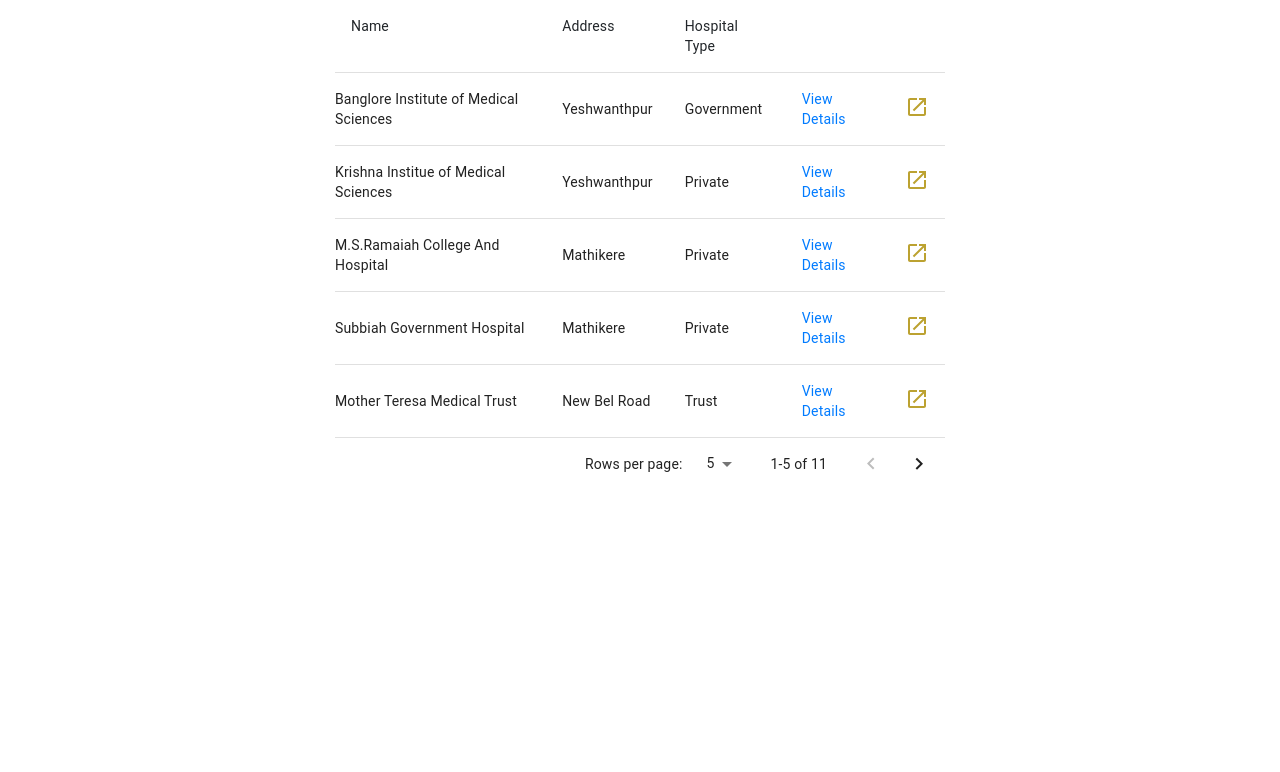
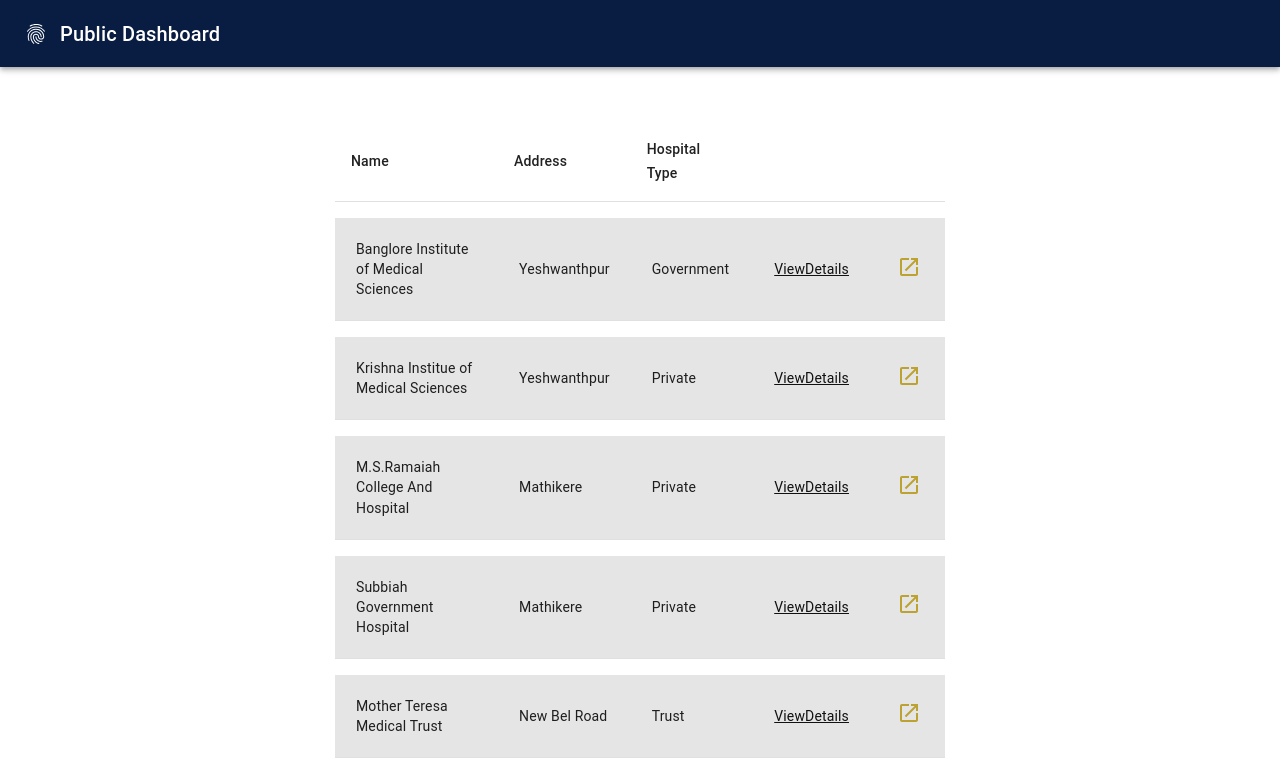
Before and after one commit to Suvarna1796/HospitalDetailsApp, a React (Create React App) app: page /publicDashboard2 in a window 1280 px wide. Shown: the top 772 px of the page. Built offline with nearby package versions, Linux system fonts and the light colour scheme.

Commit message:
css changes for table and pagination

```diff
--- a/src/App.css
+++ b/src/App.css
@@ -1,27 +1,39 @@
-/*
-.App-header {
-  background-color: #282c34;
-  min-height: 100vh;
-  display: flex;
-  flex-direction: column;
-  align-items: center;
-  justify-content: center;
-  font-size: calc(10px + 2vmin);
-  color: white;
-} */
+.MuiToolbar-dense {
+  min-height: 67px !important;
+  background-color :#091D42 !important;
+}
+.AppBody {
+  padding-top: 3% !important;
+  width: 100%;
+}
 
 /* NativeSelect{
   background: #DFDFDF !important;
   color:#111111 !important;
   font-size: 16px !important;
 } */
-table{
-  font-size: 14px;
 
+.material-table {
+  font-size:14px !important;
+  cursor: pointer;
+  font-weight: 200;
+  border-collapse: collapse !important;
+  border-collapse: separate !important;
+  border-spacing: 0 16px !important;
 }
-table th{
- font-weight:bold;
+.material-table__row{
+  background-color: #E5E5E5;
+  padding: 1rem;
 }
+.material-table__row:hover {
+  background: #FBEA9D !important;
+}
+
+.material-table__cell {
+  padding: 1.5em !important;
+  /* position: relative; */
+}
+
 .MuiTableRow-root .material-table__row th{
 background-color: blue !important;
 }
--- a/src/components/public/Table/TableComponent.js
+++ b/src/components/public/Table/TableComponent.js
@@ -5,15 +5,15 @@
 import TableCell from '@material-ui/core/TableCell';
 import TablePagination from '@material-ui/core/TablePagination';
 import TableRow from '@material-ui/core/TableRow';
+import TableHead from '@material-ui/core/TableHead';
+import OpenInNewIcon from '@material-ui/icons/OpenInNew';
 import '../../../App.css';
 
-
-export default class TableComponent extends PureComponent {
-
+class TableComponent extends PureComponent {
     state = {
         selected: [],
         page: 0,
-        rowsPerPage: 5,
+        rowsPerPage: 10,
     };
 
     handleChangePage = (event, page) => {
@@ -25,36 +25,42 @@
     };
 
     render() {
+        var props = this.props;
+        const style_view = props.onViewDetail != undefined ? {} : { display: 'none' };
+        const style_share = props.onShareDetail != undefined ? {} : { display: 'none' };
         const {
             rowsPerPage, page
         } = this.state;
         const emptyRows = rowsPerPage - Math.min(rowsPerPage, this.props.cols.length - (page * rowsPerPage));
-        console.log(this, "1111111111111111");
+        console.log(this, "this in table component");
 
         return (
             <Col md={12} lg={12}>
 
                 <div className="material-table__wrap">
                     <Table className="material-table">
+                        <TableHead>
+                            <TableRow>
                                 {this.props.rows.map(row => (
                                     <TableCell
                                         key={row.id}>
                                         {row.label}
                                     </TableCell>
                                 ), this)}
+                            </TableRow>
+                        </TableHead>
                         <TableBody>
                             {this.props.cols
                                 .slice(page * rowsPerPage, (page * rowsPerPage) + rowsPerPage)
                                 .map((d) => {
                                     return (
-                                        <TableRow style={{ color: "blue !important" }}
+                                        <TableRow hover
                                             className="material-table__row"
                                             tabIndex={-1}
                                             key={d.id}
                                         >
 
-                                            <TableCell style={{ color: "blue !important" }}
-                                                className="material-table__cell"
+                                            <TableCell className="material-table__cell"
                                                 component="th"
                                                 scope="row"
                                                 padding="none"
@@ -63,8 +69,19 @@
                                             </TableCell>
                                             <TableCell className="material-table__cell" >{d.address}</TableCell>
                                             <TableCell className="material-table__cell" >{d.hospitalType}</TableCell>
-                                            <TableCell className="material-table__cell" >{d.viewDetails}</TableCell>
-                                            <TableCell className="material-table__cell" >{d.icon}</TableCell>
+                                            <TableCell>
+                                                <a data-toggle="tooltip" onClick={() => props.onViewDetail(d)} title="Share" className="p-2" style={{ color: '#111111' }} >
+                                                    <u> ViewDetails</u>
+                                                </a>
+                                            </TableCell>
+                                            <TableCell>
+                                                <a data-toggle="tooltip" title="Share" className="p-2"  >
+                                                    <OpenInNewIcon className="yellowColor" onClick={() => props.onShareDetail(d)} />
+                                                    {/* <img src="./images/view.png" alt="View" style={{ cursor: 'pointer', width: 25, marginRight: 10 }} /> */}
+
+                                                </a>
+                                            </TableCell>
+                                            {/* <br /> */}
                                         </TableRow>
                                     );
                                 })}
@@ -86,10 +103,11 @@
                     nextIconButtonProps={{ 'aria-label': 'Next Page' }}
                     onChangePage={this.handleChangePage}
                     onChangeRowsPerPage={this.handleChangeRowsPerPage}
-                    rowsPerPageOptions={[5, 10, 15]}
+                    rowsPerPageOptions={[]}
                 />
 
             </Col>
         );
     }
 }
+export default TableComponent
--- a/src/components/public/publicDashboard1.js
+++ b/src/components/public/publicDashboard1.js
@@ -6,13 +6,34 @@
 import Grid from '@material-ui/core/Grid'
 // import NativeSelect from '@material-ui/core/NativeSelect';
 import '../../App.css';
-
+import AppBar from '@material-ui/core/AppBar';
+import Toolbar from '@material-ui/core/Toolbar';
+import Typography from '@material-ui/core/Typography';
+import IconButton from '@material-ui/core/IconButton';
+import FingerprintIcon from '@material-ui/icons/Fingerprint';
 
 class PublicDashboard1 extends React.Component {
 
     render() {
         return (
+            <div>
+                <div>
+                    <AppBar position="static">
+                        <Toolbar variant="dense">
+                            <IconButton edge="start" color="inherit" aria-label="menu">
+                                <FingerprintIcon />
+                            </IconButton>
+                            <Typography variant="h6" color="inherit">
+                                Public Dashboard
+  </Typography>
+                        </Toolbar>
+                    </AppBar>
+                </div>
                 <Grid container >
+                    <Grid item xs={4}>
+                    </Grid>
+                    </Grid>
+                <Grid container className="AppBody" >
                     <Grid item xs={4}>
                     </Grid>
                     <Grid item xs={5}>
@@ -98,7 +119,7 @@
                     <Grid item xs>
                     </Grid>
                 </Grid >
-
+            </div>
 
         )
     }
--- a/src/components/public/publicDashboard2.js
+++ b/src/components/public/publicDashboard2.js
@@ -1,8 +1,13 @@
 import React from 'react';
+import AppBar from '@material-ui/core/AppBar';
+import Toolbar from '@material-ui/core/Toolbar';
+import Typography from '@material-ui/core/Typography';
+import IconButton from '@material-ui/core/IconButton';
+import FingerprintIcon from '@material-ui/icons/Fingerprint';
 import TableComponent from './Table/TableComponent';
 import Grid from '@material-ui/core/Grid';
 import '../../App.css';
-import OpenInNewIcon from '@material-ui/icons/OpenInNew';
+
 
 var rows = [
     { id: 'name', label: 'Name' },
@@ -12,29 +17,55 @@
     { id: 'icon', label: '' },
 ]
 var cols = [
-    { address: "Yeshwanthpur", viewDetails: <a href="http://example.com">View Details</a>, hospitalType: "Government", id: 1, name: "Banglore Institute of Medical Sciences", icon: <OpenInNewIcon className="yellowColor" /> },
-    { address: "Yeshwanthpur", viewDetails: <a href="http://example.com">View Details</a>, hospitalType: "Private", id: 2, name: "Krishna Institue of Medical Sciences", icon: <OpenInNewIcon className="yellowColor" /> },
-    { address: "Mathikere", viewDetails: <a href="http://example.com">View Details</a>, hospitalType: "Private", id: 3, name: "M.S.Ramaiah College  And Hospital", icon: <OpenInNewIcon className="yellowColor" /> },
-    { address: "Mathikere", viewDetails: <a href="http://example.com">View Details</a>, hospitalType: "Private", id: 4, name: "Subbiah Government Hospital", icon: <OpenInNewIcon className="yellowColor" /> },
-    { address: "New Bel Road", viewDetails: <a href="http://example.com">View Details</a>, hospitalType: "Trust", id: 5, name: "Mother Teresa Medical Trust", icon: <OpenInNewIcon className="yellowColor" /> },
-    { address: "Sanjaynagar", viewDetails: <a href="http://example.com">View Details</a>, hospitalType: "Government", id: 6, name: "AI-Ameen Group Of Hospitals", icon: <OpenInNewIcon className="yellowColor" /> },
-    { address: "Yeshwanthpur", viewDetails: <a href="http://example.com">View Details</a>, hospitalType: "Government", id: 7, name: "Cupcake", icon: <OpenInNewIcon className="yellowColor" /> },
-    { address: "Sanjaynagar", viewDetails: <a href="http://example.com">View Details</a>, hospitalType: "Private", id: 8, name: "Cupcake", icon: <OpenInNewIcon className="yellowColor" /> },
-    { address: "Mathikere", viewDetails: <a href="http://example.com">View Details</a>, hospitalType: "Government", id: 9, name: "Cupcake", icon: <OpenInNewIcon className="yellowColor" /> },
-    { address: "New Bel Road", viewDetails: <a href="http://example.com">View Details</a>, hospitalType: "Private", id: 10, name: "Cupcake", icon: <OpenInNewIcon className="yellowColor" /> },
-    { address: "Sanjaynagar", viewDetails: <a href="http://example.com">View Details</a>, hospitalType: "Government", id: 11, name: "Cupcake", icon: <OpenInNewIcon className="yellowColor" /> }]
+    { address: "Yeshwanthpur", hospitalType: "Government", id: 1, name: "Banglore Institute of Medical Sciences" },
+    { address: "Yeshwanthpur", hospitalType: "Private", id: 2, name: "Krishna Institue of Medical Sciences" },
+    { address: "Mathikere", hospitalType: "Private", id: 3, name: "M.S.Ramaiah College  And Hospital" },
+    { address: "Mathikere", hospitalType: "Private", id: 4, name: "Subbiah Government Hospital" },
+    { address: "New Bel Road", hospitalType: "Trust", id: 5, name: "Mother Teresa Medical Trust" },
+    { address: "Sanjaynagar", hospitalType: "Government", id: 6, name: "AI-Ameen Group Of Hospitals" },
+    { address: "Yeshwanthpur", hospitalType: "Government", id: 7, name: "Manjunath Charitable Hospital" },
+    { address: "Sanjaynagar", hospitalType: "Private", id: 8, name: "SJ Hospital" },
+    { address: "Mathikere", hospitalType: "Government", id: 9, name: "Banglore Mahanagar Palika" },
+    { address: "New Bel Road", hospitalType: "Private", id: 10, name: "Ramaiah Memorial Hospital" },
+    { address: "Sanjaynagar", hospitalType: "Government", id: 11, name: "Central Government Wellness Hospital" }]
 
 class PublicDashboard2 extends React.Component {
+    constructor(props) {
+        super(props);
+        this.handleOpenEditRow = this.handleOpenEditRow.bind(this);
+        this.shareDetailsRow = this.shareDetailsRow.bind(this);
+    }
+    handleOpenEditRow(i) {
+        console.log(i, "111111111111111")
+    }
+    shareDetailsRow(details) {
+        console.log(details, "2222222222222222222")
+    }
     render() {
         console.log(rows)
         return (
-            <div>
-                <Grid container >
+            <div >
+                <div>
+                    <AppBar position="static">
+                        <Toolbar variant="dense">
+                            <IconButton edge="start" color="inherit" aria-label="menu">
+                                <FingerprintIcon />
+                            </IconButton>
+                            <Typography variant="h6" color="inherit">
+                                Public Dashboard
+          </Typography>
+                        </Toolbar>
+                    </AppBar>
+                </div>
+                <Grid container ><Grid></Grid></Grid>
+                <Grid container className="AppBody">
                     <Grid item xs>
                     </Grid>
                     <Grid item xs={6}>
-                        <TableComponent
-                            cols={cols} rows={rows}>
+                        <TableComponent id="publicTable"
+                            cols={cols} rows={rows}
+                            onViewDetail={this.handleOpenEditRow}
+                            onShareDetail={this.shareDetailsRow}>
                         </TableComponent>
                     </Grid>
                     <Grid item xs>
```
Lines whose indentation alone changed are shown as unchanged.
